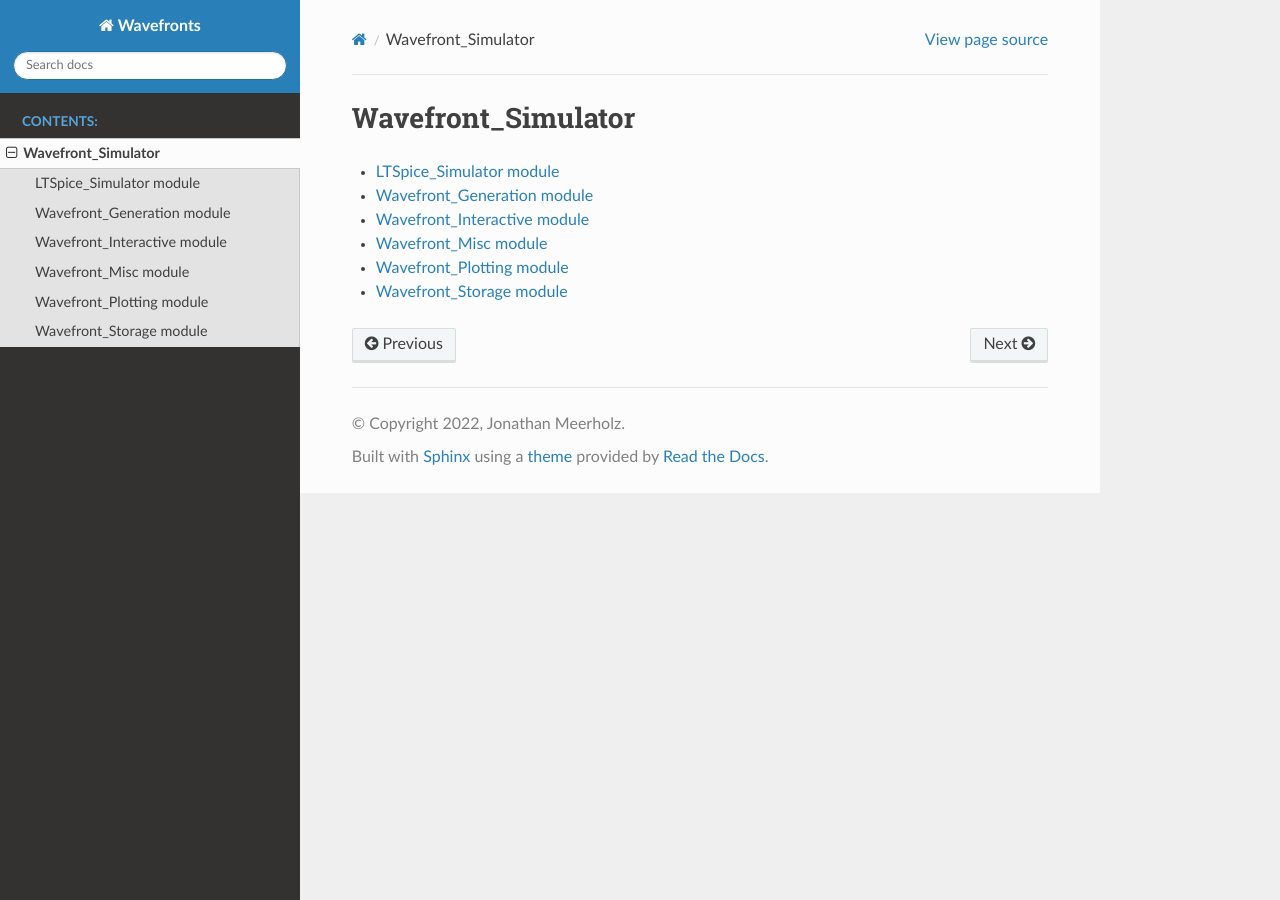
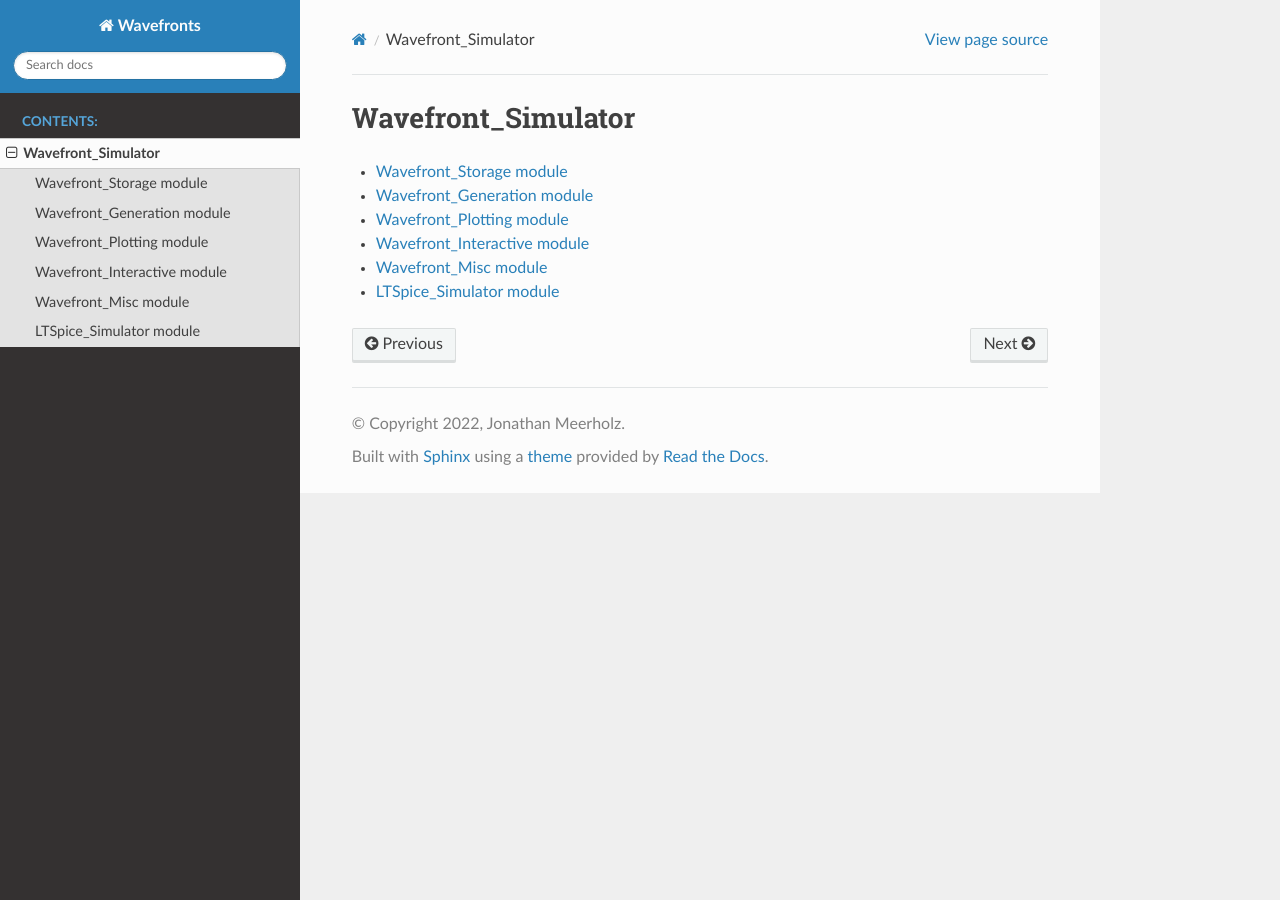
Before and after one commit to symB10S/Wavefronts, a Sphinx documentation site: the page built from Wavefront_Simulator/docs/source/modules.rst, in a window 1280 px wide. Built offline with Sphinx 7.4.7 and the Read the Docs theme 2.0.0, drawn with Linux system fonts in a browser that asks for light colours.

```diff
--- a/Wavefront_Simulator/docs/source/modules.rst
+++ b/Wavefront_Simulator/docs/source/modules.rst
@@ -4,9 +4,9 @@ Wavefront_Simulator
 .. toctree::
    :maxdepth: 4
 
-   LTSpice_Simulator
+   Wavefront_Storage
    Wavefront_Generation
+   Wavefront_Plotting
    Wavefront_Interactive
    Wavefront_Misc
-   Wavefront_Plotting
-   Wavefront_Storage
+   LTSpice_Simulator
```
